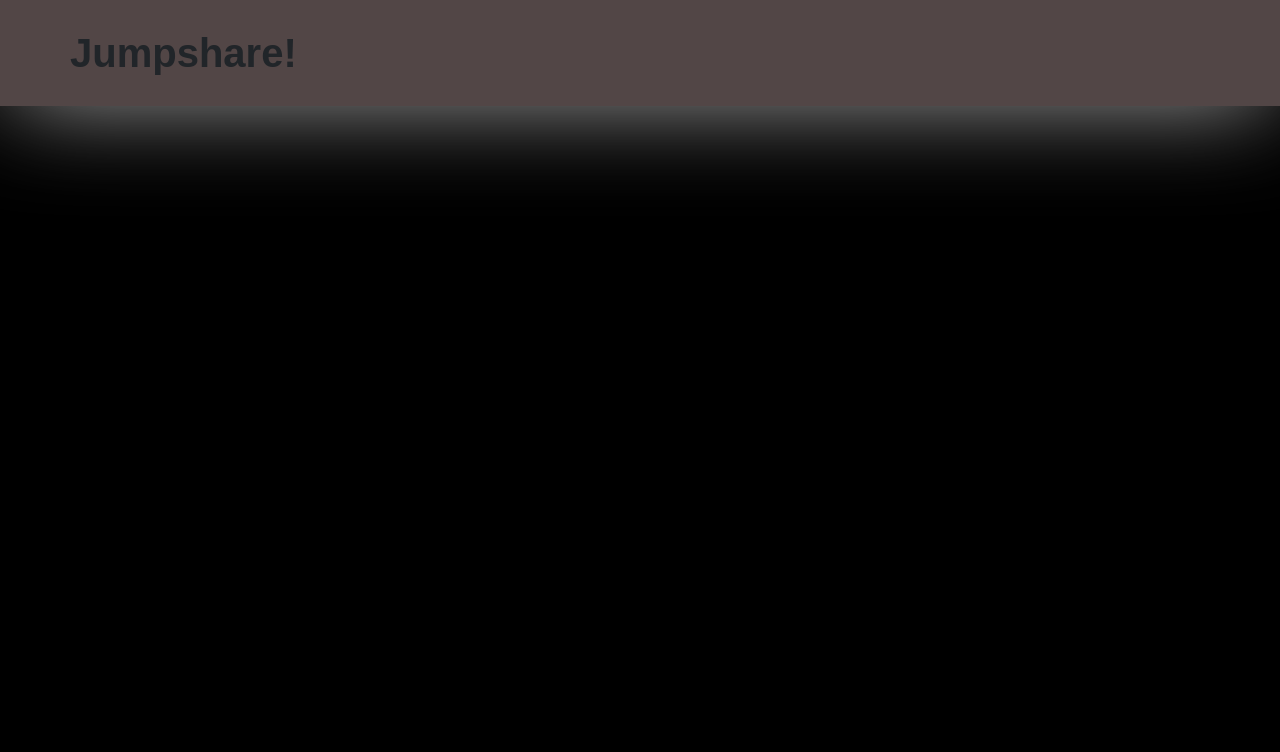
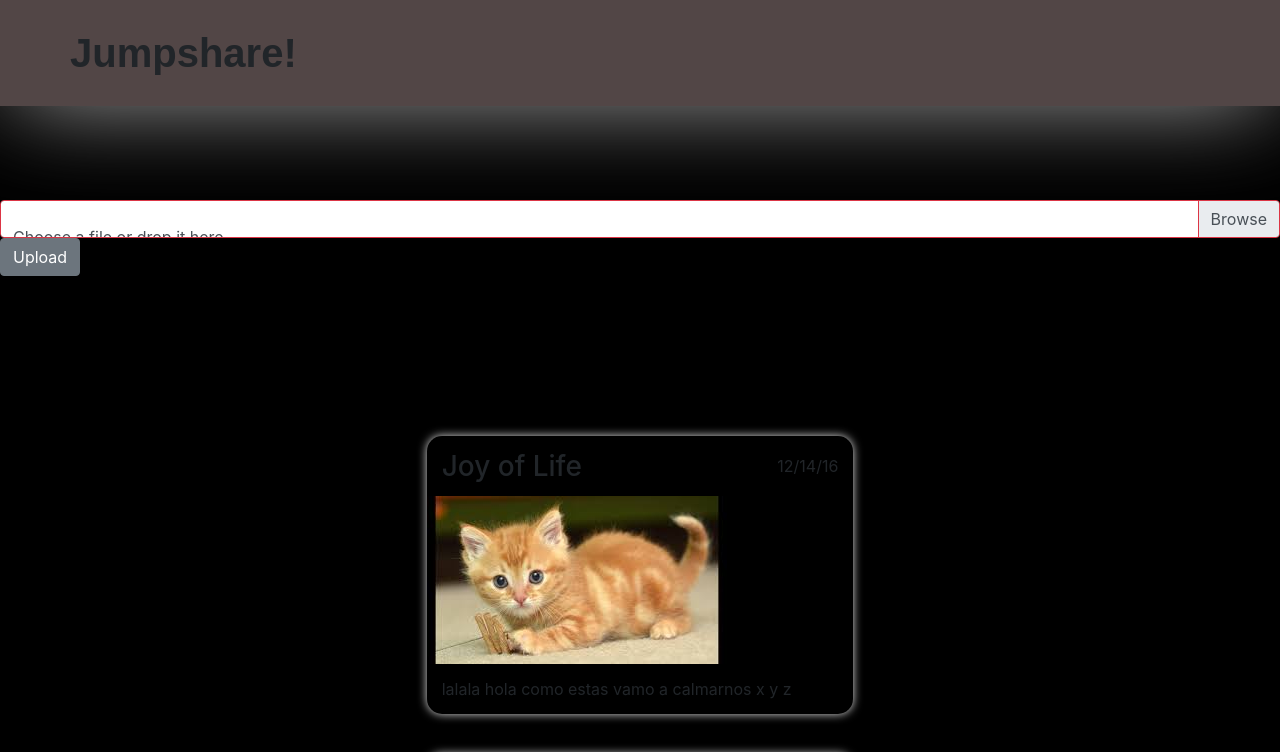
Before and after one commit to Group-Project-Phase2-Week2-Joyful/client, a Vue app: page / in a window 1280 px wide. Shown: the top 752 px of the page. Built offline with nearby package versions, Linux system fonts and the light colour scheme; a web font is replaced by a local one.

Commit message:
added upload button

```diff
--- a/src/components/UploadButton.vue
+++ b/src/components/UploadButton.vue
@@ -1,5 +1,5 @@
 <template>
-  <div>
+  <div class="upload-container">
     <!-- Styled -->
     <b-form-file
       v-model="file"
@@ -34,3 +34,9 @@ import axios from '../../helpers/axios'
     }
   }
 </script>
+
+<style scoped>
+.upload-container {
+  margin-top: 200px;
+}
+</style>
--- a/src/views/homePage.vue
+++ b/src/views/homePage.vue
@@ -6,7 +6,7 @@
 
       <div class="row">
         <section class="col-12 col-sm-8 col-lg-6 col-xl-4 mx-auto">
-          <!-- <contentPost v-for="(image, i) in images" :key="i" :url-image="image"></contentPost> -->
+          <contentPost v-for="(image, i) in images" :key="i" :url-image="image"></contentPost>
         </section>
       </div>
     </main>
```
Also changed, not shown: 9 other files (tests, documents, lock files or other folders).
